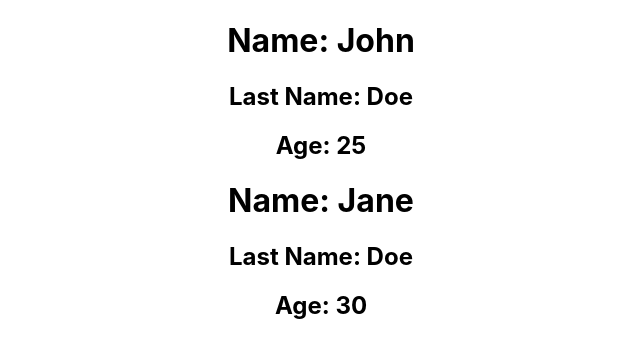
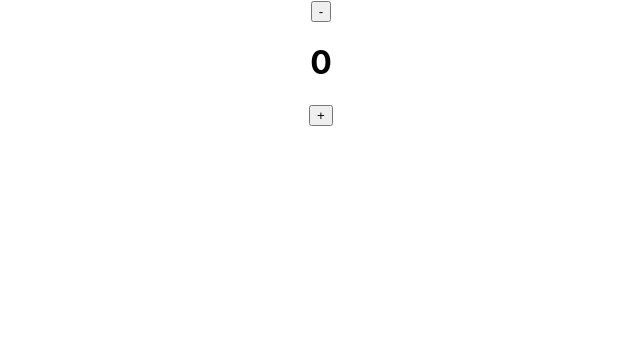
Before and after one commit to gmartindelcye/react-crash-course, a React (Create React App) app: page / in a window 1280 px wide. Shown: the top 358 px of the page, without its empty margins (319-959 px from the left). Built offline with nearby package versions, Linux system fonts and the light colour scheme.

Commit message:
use of state and hook

```diff
--- a/src/App.js
+++ b/src/App.js
@@ -1,21 +1,14 @@
+import { useState } from 'react';
 import './App.css';
 
 const App =() => {
-
-  const Person = (props) => {
-    return (
-      <>
-        <h1>Name: {props.name}</h1>
-        <h2>Last Name: {props.lastName}</h2>
-        <h2>Age: {props.age}</h2>
-      </>
-    )
-  }
+  const [counter, setCounter] = useState(0);
 
   return (
     <div className="App">
-      <Person name="John" lastName="Doe" age="25" />
-      <Person name="Jane" lastName="Doe" age="30" />
+      <button onClick={() => setCounter(prevCount => prevCount - 1)}>-</button>
+      <h1>{counter}</h1>
+      <button on onClick={() => setCounter(prevCount => prevCount + 1)}>+</button>
     </div>
   );
 }
```
